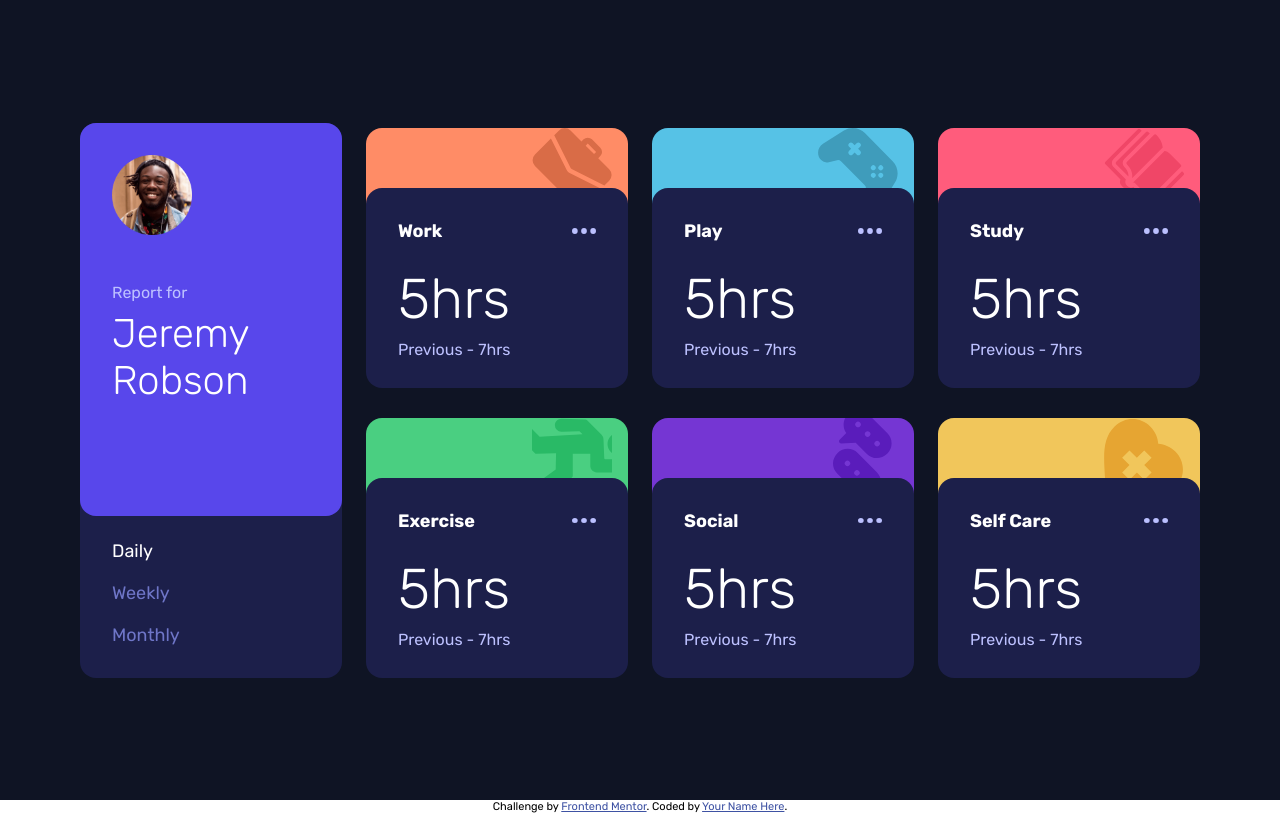
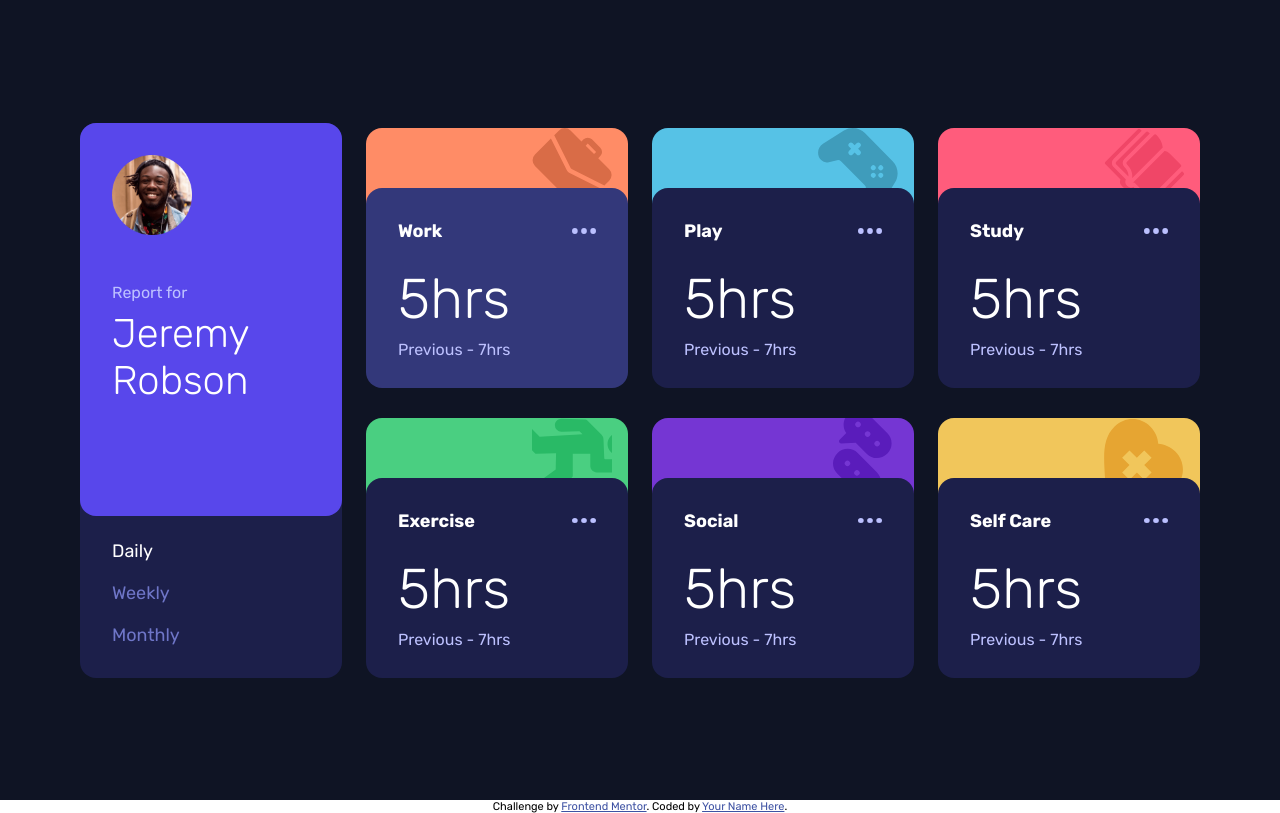
Before and after one commit to TranDanh1122/time_tracking, a plain HTML site: page index.html in a window 1280 px wide. In both pictures the pointer is over the element 497 px from the left and 288 px from the top of the page. Drawn offline with Linux system fonts and the light colour scheme.

Commit message:
add hover action on card

```diff
--- a/styles.css
+++ b/styles.css
@@ -129,7 +129,9 @@ main {
     position: relative;
     z-index: 1;
     height: 200px;
+    cursor: pointer;
 }
+
 
 .card .card_header {
     display: flex;
@@ -193,6 +195,10 @@ main {
     border-radius: 1rem;
 }
 
+.card_content:hover {
+    background-color: hsl(236, 41%, 34%);
+}
+
 @media (max-width:1024px) {
 
     html,
@@ -245,7 +251,7 @@ main {
     }
 
     .wrapper {
-        grid-template: repeat(8, minmax(160px , 1fr)) / 1fr;
+        grid-template: repeat(8, minmax(160px, 1fr)) / 1fr;
         row-gap: 6rem;
         column-gap: 6rem;
     }
```
